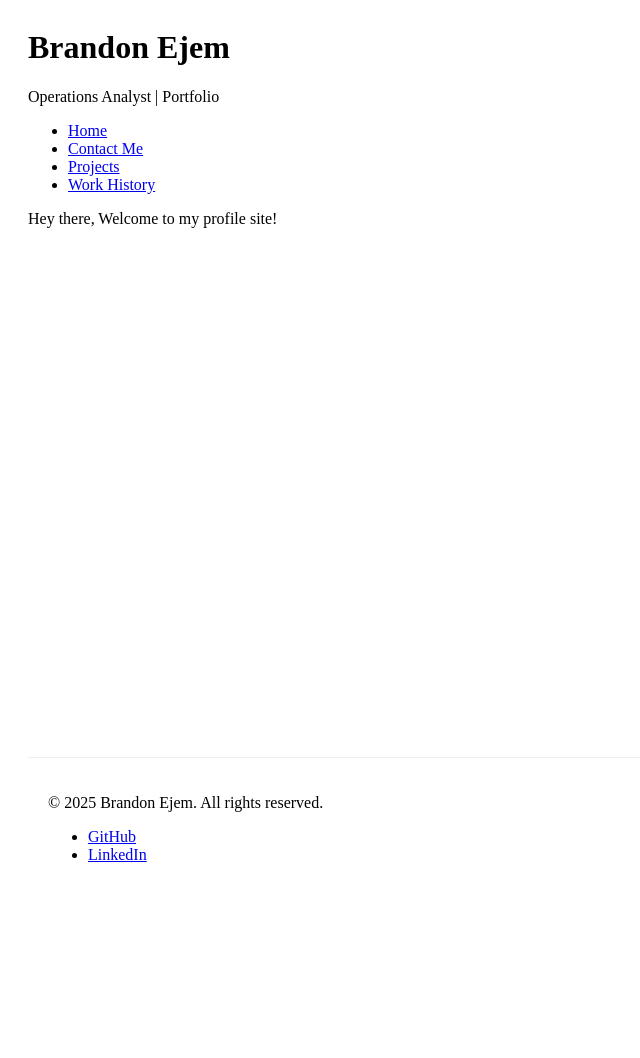
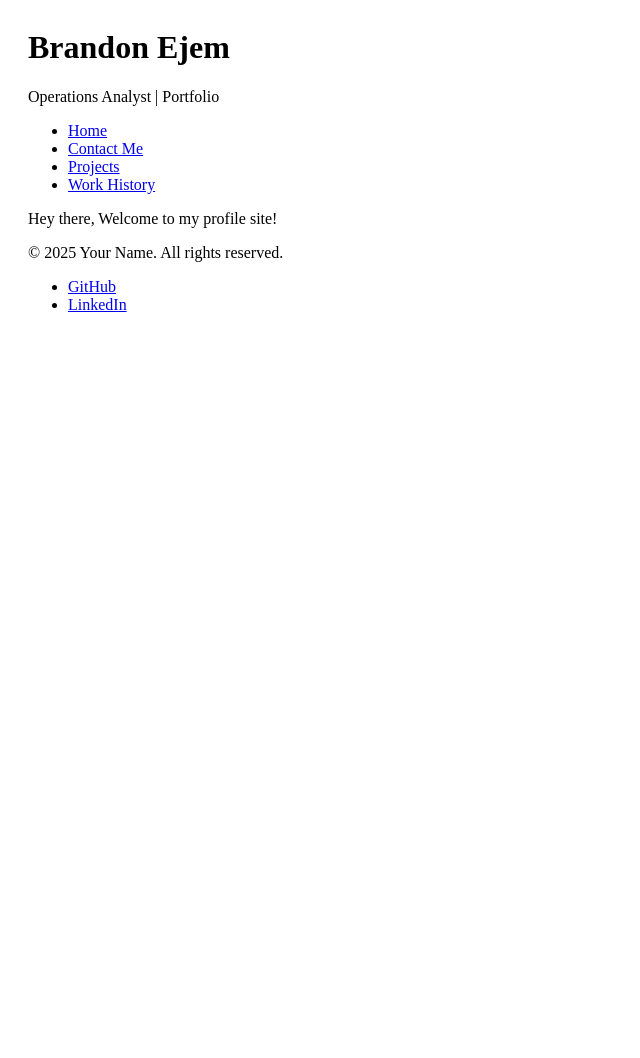
Before and after one commit to Ejem0724/Ejem0724.github.io, a Jekyll site: the page built from index.md, in a window 1280 px wide. Shown: the whole page, without its empty margins (0-640 px from the left). Built offline with Jekyll 4.4.1, drawn with Linux system fonts in a browser that asks for light colours; our own code applies the rules of GitHub Pages for plain Markdown files; after the commit the page ends 908 px from its top, so only the background shows below that.

Commit message:
Revert "footer adjustments"
This reverts commit be8a45ff153bf34e678693f239f367702c3ecda3.

```diff
--- a/_includes/footer.html
+++ b/_includes/footer.html
@@ -1,5 +1,5 @@
 <footer>
-  <p>&copy; 2025 Brandon Ejem. All rights reserved.</p>
+  <p>&copy; 2025 Your Name. All rights reserved.</p>
   <ul>
     <li><a href="https://github.com/Ejem0724">GitHub</a></li>
     <li><a href="https://www.linkedin.com/in/ejem-brandon/">LinkedIn</a></li>
--- a/assets/css/style.css
+++ b/assets/css/style.css
@@ -13,14 +13,5 @@ body {
 }
 
 footer {
-  position: fixed;
-  bottom: 0;
-  width: 100%;
-  background: white;
-  padding: 20px;
-  border-top: 1px solid #eee;
+  margin-top: auto;
 }
-
-body {
-  padding-bottom: 150px;
-}
```
